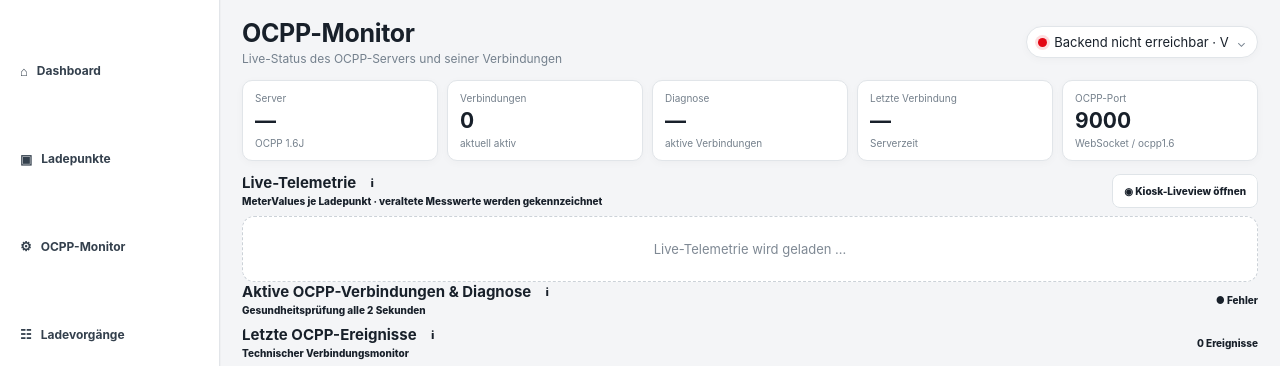
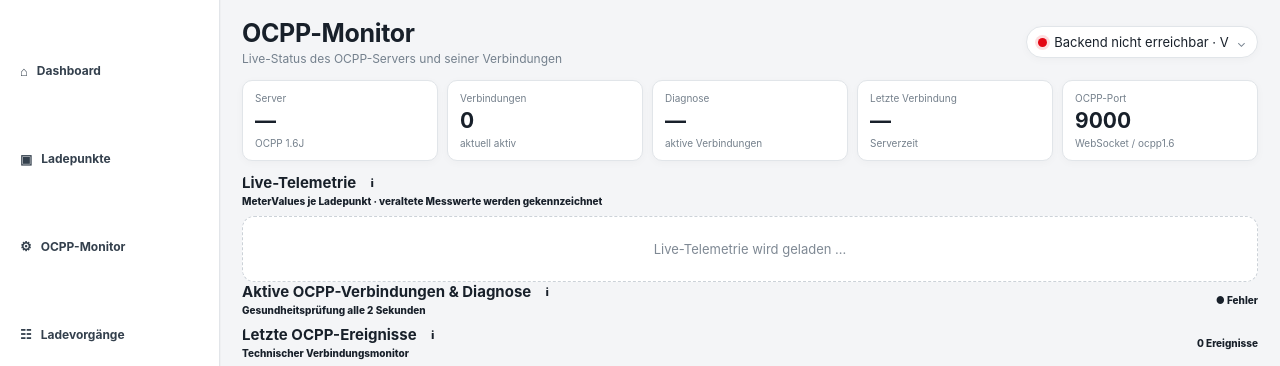
Before and after one commit to hotteftw1981/VoltCore-Community, a Python web app: template app/templates/ocpp_monitor.html in a window 1280 px wide. Shown: the top 366 px of the page. Run offline with Jinja, Linux system fonts and the light colour scheme; the template is opened without the code that fills it, so the values that code supplies are empty.

Commit message:
community: decouple OCPP monitor from LiveView

```diff
--- a/app/templates/ocpp_monitor.html
+++ b/app/templates/ocpp_monitor.html
@@ -9,7 +9,7 @@
 </section>
 
 <section class="table-panel">
-  <div class="panelhead"><div><h2>Live-Telemetrie <button type="button" class="context-help" aria-label="Info: Live-Telemetrie" aria-haspopup="dialog" aria-expanded="false" data-help-title="Live-Telemetrie" data-help="Herstellerneutrale OCPP-MeterValues je Ladepunkt. Nur frische Werte gelten als live; verzögerte und veraltete Messwerte werden gekennzeichnet.">i</button></h2><span>MeterValues je Ladepunkt · veraltete Messwerte werden gekennzeichnet</span></div><a class="secondary" href="/liveview">◉ Kiosk-Liveview öffnen</a></div>
+  <div class="panelhead"><div><h2>Live-Telemetrie <button type="button" class="context-help" aria-label="Info: Live-Telemetrie" aria-haspopup="dialog" aria-expanded="false" data-help-title="Live-Telemetrie" data-help="Herstellerneutrale OCPP-MeterValues je Ladepunkt. Nur frische Werte gelten als live; verzögerte und veraltete Messwerte werden gekennzeichnet.">i</button></h2><span>MeterValues je Ladepunkt · veraltete Messwerte werden gekennzeichnet</span></div></div>
   <div id="telemetryOverview" class="connection-grid"><div class="empty">Live-Telemetrie wird geladen …</div></div>
 </section>
 
@@ -37,6 +37,6 @@ function render(d){$('serverState').textContent=d.server?.status==='running'?'On
 const active=d.active_transactions||[];$('activeTxCount').textContent=active.length;$('activeTransactions').innerHTML=active.map(t=>`<article class="panel connection-card session-link" tabindex="0" onclick="location.href='/transactions/${esc(t.id)}'"><div class="device-card-top"><div><h3>Session #${esc(t.id)} · ${esc(t.charge_point_id)}</h3><p>Connector ${esc(t.connector_id)} · RFID ${esc(t.id_tag||'—')}</p></div><span class="device-state online">Aktiv</span></div><div class="device-metrics"><div><span>Start</span><b>${esc(fmt(t.started_at))}</b></div><div><span>Fahrzeug</span><b>${esc(t.vehicle_name||'—')}</b></div><div><span>Benutzer</span><b>${esc(t.user_name||'—')}</b></div><div><span>Session-Energie</span><b>${t.energy_kwh==null?'—':Number(t.energy_kwh).toFixed(3)+' kWh'}</b></div></div><div class="connection-events"><span>Meterstart: ${t.meter_start_kwh==null?'—':Number(t.meter_start_kwh).toFixed(3)+' kWh'}</span><span>Letzter Zähler: ${t.last_meter_kwh==null?'—':Number(t.last_meter_kwh).toFixed(3)+' kWh'}</span><span>Ladeleistung: ${t.live_power_kw==null?'—':Number(t.live_power_kw).toFixed(1)+' kW'}${t.live_power_source==='calculated'?' (berechnet)':''}</span><span>Peak: ${t.max_power_kw==null?'—':Number(t.max_power_kw).toFixed(1)+' kW'}</span></div></article>`).join('')||'<div class="empty">Keine aktiven Ladevorgänge.</div>';
 const ev=(d.recent_events||[]).slice(0,40);$('eventCount').textContent=ev.length+' Ereignisse';$('events').innerHTML=ev.map(e=>`<tr><td>${esc(fmt(e.ts))}</td><td>${esc(e.charge_point_id)}</td><td>${esc(e.direction||'IN')}</td><td><strong>${esc(e.event_type)}</strong></td><td><code>${esc(e.payload||'—')}</code></td></tr>`).join('')||'<tr><td colspan="5" class="empty">Keine OCPP-Ereignisse.</td></tr>'}
 function renderTelemetry(d){const stations=d.stations||[];$('telemetryOverview').innerHTML=stations.map(cp=>{const cons=cp.connectors||[],power=cons.reduce((a,c)=>a+(c.power_kw==null?0:Number(c.power_kw)),0),fresh=cons.filter(c=>c.freshness==='live').length,active=cons.filter(c=>['Charging','SuspendedEV','SuspendedEVSE'].includes(c.status)).length;return `<article class="panel connection-card"><div class="device-card-top"><div><h3>${esc(cp.location||cp.id)}</h3><p>${esc(cp.id)} · ${cp.connected?'OCPP online':'offline'}</p></div><span class="device-state ${cp.connected?'online':''}">${esc(cp.status||'Unknown')}</span></div><div class="device-metrics"><div><span>Live-Leistung</span><b>${power>0?power.toFixed(1)+' kW':'—'}</b></div><div><span>Aktive Connectoren</span><b>${active}</b></div><div><span>Frische Messwerte</span><b>${fresh} / ${cons.length}</b></div><div><span>Letzte Messung</span><b>${esc(fmt(cp.last_meter_at))}</b></div></div><div class="connection-events">${cons.map(c=>`<span>Connector ${c.connector_id}: ${c.power_kw==null?'—':Number(c.power_kw).toFixed(1)+' kW'} · ${esc(c.freshness==='live'?'live':c.freshness==='delayed'?'verzögert':c.freshness==='stale'?'veraltet':'keine Daten')}</span>`).join('')}</div></article>`}).join('')||'<div class="empty">Keine Ladepunkte vorhanden.</div>'}
-async function load(){try{const [mr,tr]=await Promise.all([fetch('/api/ocpp-monitor',{cache:'no-store'}),fetch('/api/liveview',{cache:'no-store'})]);if(!mr.ok||!tr.ok)throw new Error();render(await mr.json());renderTelemetry(await tr.json());$('refreshState').textContent='● Live'}catch(e){$('refreshState').textContent='● Fehler'}}
+async function load(){try{const [mr,tr]=await Promise.all([fetch('/api/ocpp-monitor',{cache:'no-store'}),fetch('/api/telemetry',{cache:'no-store'})]);if(!mr.ok||!tr.ok)throw new Error();render(await mr.json());renderTelemetry(await tr.json());$('refreshState').textContent='● Live'}catch(e){$('refreshState').textContent='● Fehler'}}
 load();setInterval(load,2000);
 </script>{% endblock %}
```
